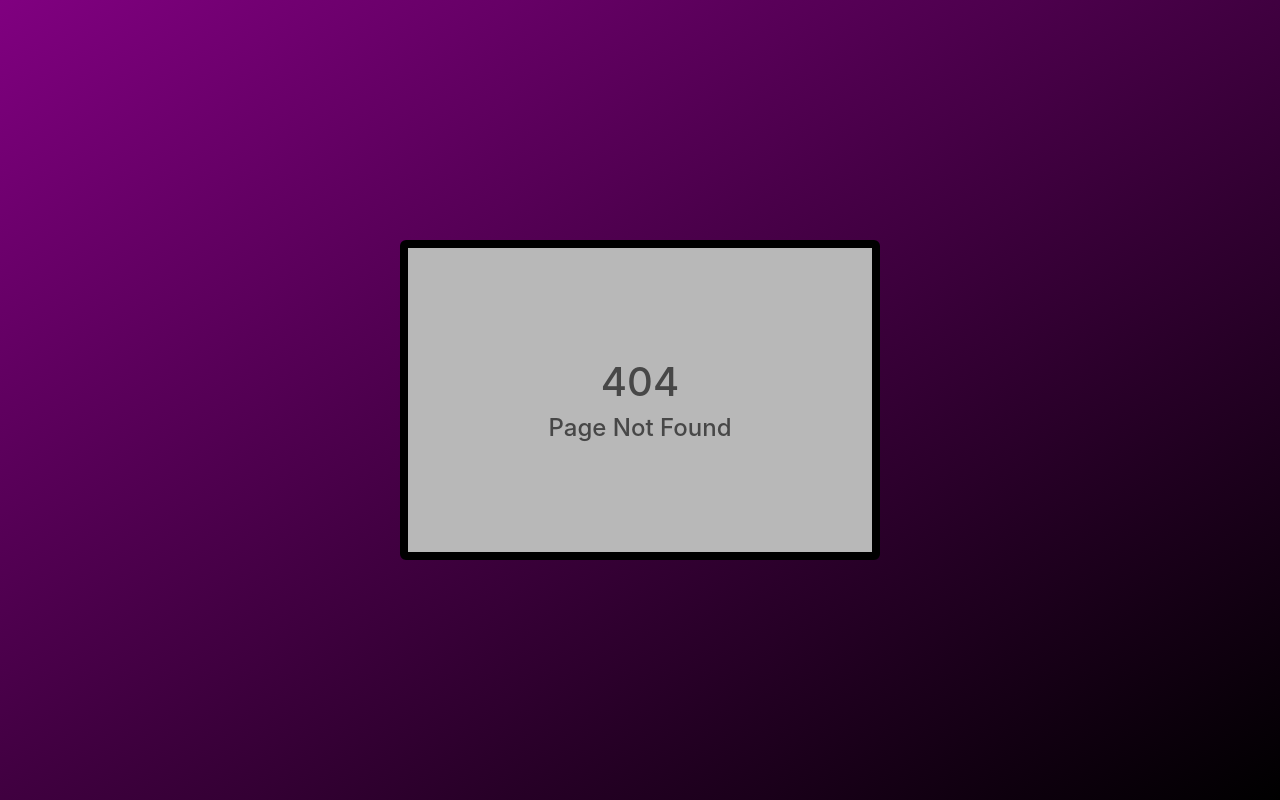
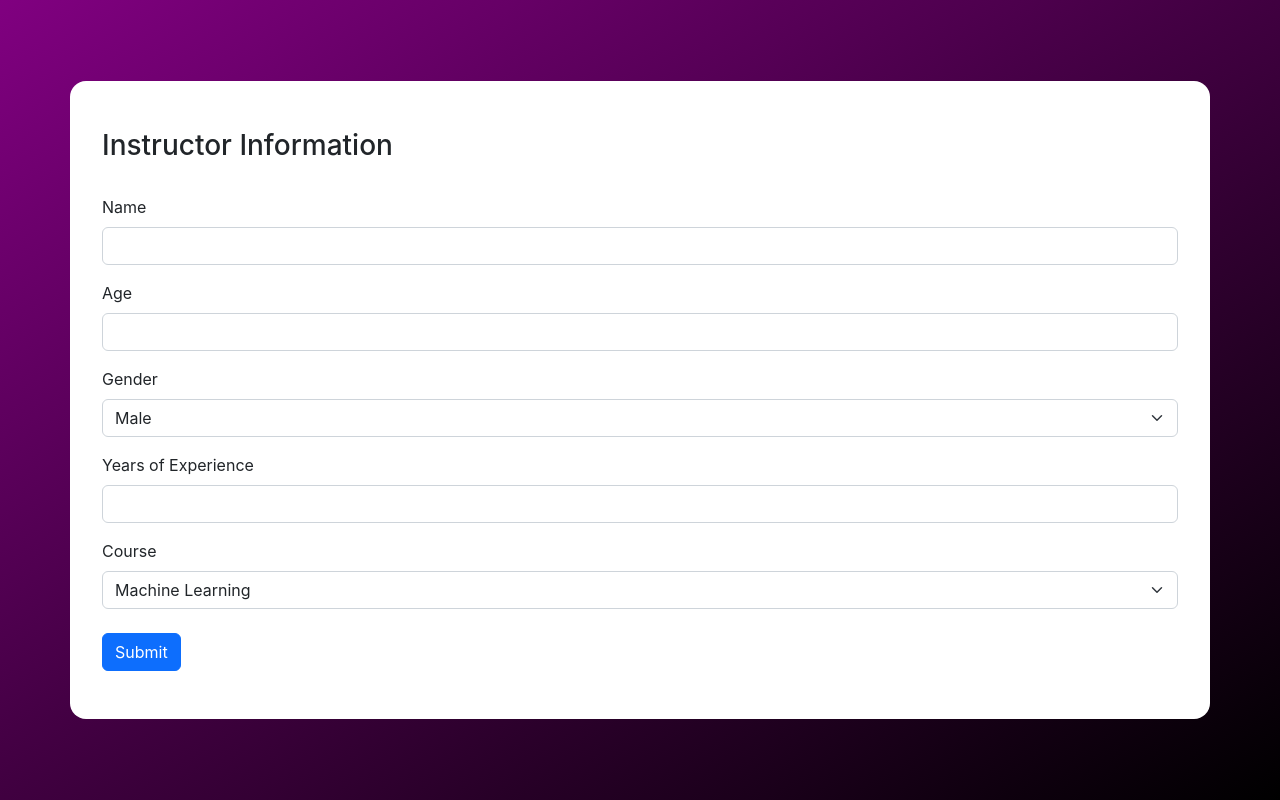
Before and after one commit to chaitanya-mahaprabhu-kanini/CourseAdmin_React, a React (Create React App) app: page /InstructorRegistration in a window 1280 px wide. Before the commit this address had no page. Built offline with nearby package versions, Linux system fonts and the light colour scheme.

Commit message:
Student and Instructor registration form components created

```diff
--- a/src/App.js
+++ b/src/App.js
@@ -2,12 +2,16 @@ import "./App.css";
 import { Form, Route, Routes } from "react-router-dom";
 import { NotFound } from "./components/NotFound";
 import { Home } from "./components/Home";
+import { StudentRegistration } from "./components/StudentRegistration";
+import { InstructorRegistration } from "./components/InstructorRegistration";
 
 function App() {
   return (
     <>
       <Routes>
         <Route path = '' element = {<Home/>} />
+        <Route path = '/StudentRegistration' element = {<StudentRegistration/>} />
+        <Route path = '/InstructorRegistration' element = {<InstructorRegistration/>} />
         <Route path = '*' element = {<NotFound/>} />
       </Routes>
     </>
--- /dev/null
+++ b/src/components/InstructorRegistration.js
@@ -0,0 +1,63 @@
+import { useState, useEffect } from "react";
+import teacher from "../assets/images/teacher.jpg";
+import "./InstructorRegistration.css";
+import { courses, genders } from "../constants/constants";
+
+const InstructorRegistration = (props) => {
+  const clickHandler = (event) => {
+
+  }
+
+  return (
+    <div id="stuEncompass">
+      <div className="container" id="studentRegistration">
+        <h3 style = {{marginBottom: '2rem'}}>Instructor Information</h3>
+        <form>
+          <div className="mb-3">
+            <label htmlFor="name" className="form-label">
+              Name
+            </label>
+            <input type="text" className="form-control" id="name" required/>
+          </div>
+          <div className="mb-3">
+            <label htmlFor="age" className="form-label">
+              Age
+            </label>
+            <input type="number" className="form-control" id="age" required/>
+          </div>
+          <div className="mb-3">
+            <label htmlFor="gender" className="form-label">
+              Gender
+            </label>
+            <select className="form-select" id="gender">
+              {genders.map((data) => (
+                <option value={data}>{data}</option>
+              ))}
+            </select>
+          </div>
+          <div className="mb-3">
+            <label htmlFor="experience" className="form-label">
+              Years of Experience
+            </label>
+            <input type="number" className="form-control" id="experience" required/>
+          </div>
+          <div className="mb-3">
+            <label htmlFor="course" className="form-label">
+              Course
+            </label>
+            <select className="form-select" id="course">
+              {courses.map((data) => (
+                <option value={data}>{data}</option>
+              ))}
+            </select>
+          </div>
+          <button style = {{marginTop: '0.5rem'}} type="button" className="btn btn-primary" onClick={clickHandler}>
+            Submit
+          </button>
+        </form>
+      </div>
+    </div>
+  );
+};
+
+export { InstructorRegistration };
--- /dev/null
+++ b/src/components/StudentRegistration.css
@@ -0,0 +1,11 @@
+#stuEncompass{
+    height: 100vh;
+    background-image: linear-gradient(to bottom right, purple, black);
+    display: flex;
+    align-items: center;
+}
+#studentRegistration{
+    background-color: white;
+    padding: 3rem 2rem 3rem 2rem;
+    border-radius: 1rem;
+}
--- /dev/null
+++ b/src/components/StudentRegistration.js
@@ -0,0 +1,57 @@
+import { useState, useEffect } from "react";
+import teacher from "../assets/images/teacher.jpg";
+import "./StudentRegistration.css";
+import { courses, genders } from "../constants/constants";
+
+const StudentRegistration = (props) => {
+  const clickHandler = (event) => {
+
+  }
+
+  return (
+    <div id="stuEncompass">
+      <div className="container" id="studentRegistration">
+        <h3 style = {{marginBottom: '2rem'}}>Student Information</h3>
+        <form>
+          <div className="mb-3">
+            <label htmlFor="name" className="form-label">
+              Name
+            </label>
+            <input type="text" className="form-control" id="name" required/>
+          </div>
+          <div className="mb-3">
+            <label htmlFor="age" className="form-label">
+              Age
+            </label>
+            <input type="number" className="form-control" id="age" required/>
+          </div>
+          <div className="mb-3">
+            <label htmlFor="gender" className="form-label">
+              Gender
+            </label>
+            <select className="form-select" id="gender">
+              {genders.map((data) => (
+                <option value={data}>{data}</option>
+              ))}
+            </select>
+          </div>
+          <div className="mb-3">
+            <label htmlFor="course" className="form-label">
+              Course
+            </label>
+            <select className="form-select" id="course">
+              {courses.map((data) => (
+                <option value={data}>{data}</option>
+              ))}
+            </select>
+          </div>
+          <button style = {{marginTop: '0.5rem'}} type="button" className="btn btn-primary" onClick={clickHandler}>
+            Submit
+          </button>
+        </form>
+      </div>
+    </div>
+  );
+};
+
+export { StudentRegistration };
--- a/src/constants/constants.js
+++ b/src/constants/constants.js
@@ -0,0 +1,12 @@
+export const courses = [
+    'Machine Learning',
+    'Artificial Intelligence',
+    'Full Stack',
+    'Data Science'
+];
+
+export const genders = [
+    'Male',
+    'Female',
+    'Others'
+];
```
Also changed, not shown: src/components/InstructorRegistration.css (added).
